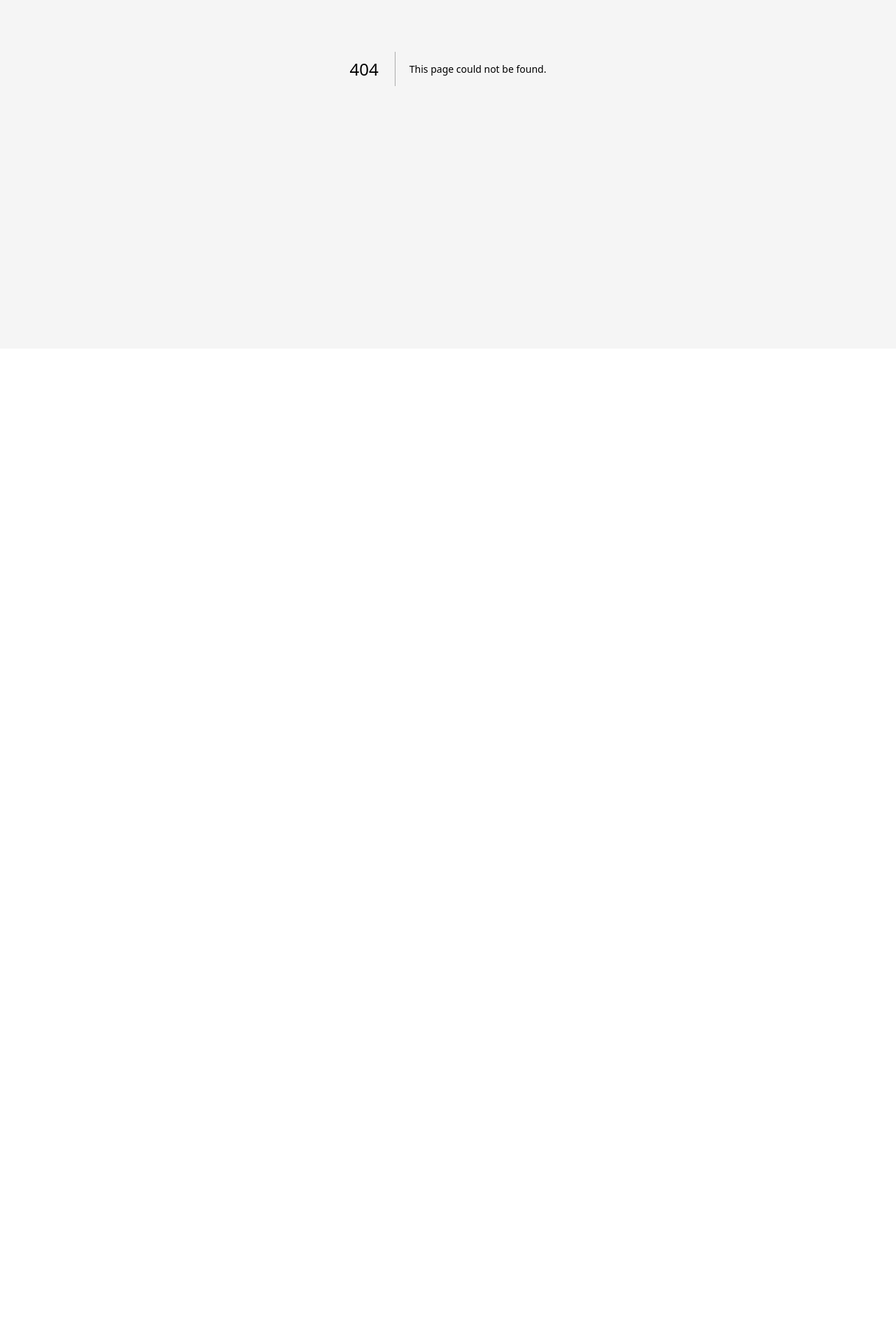
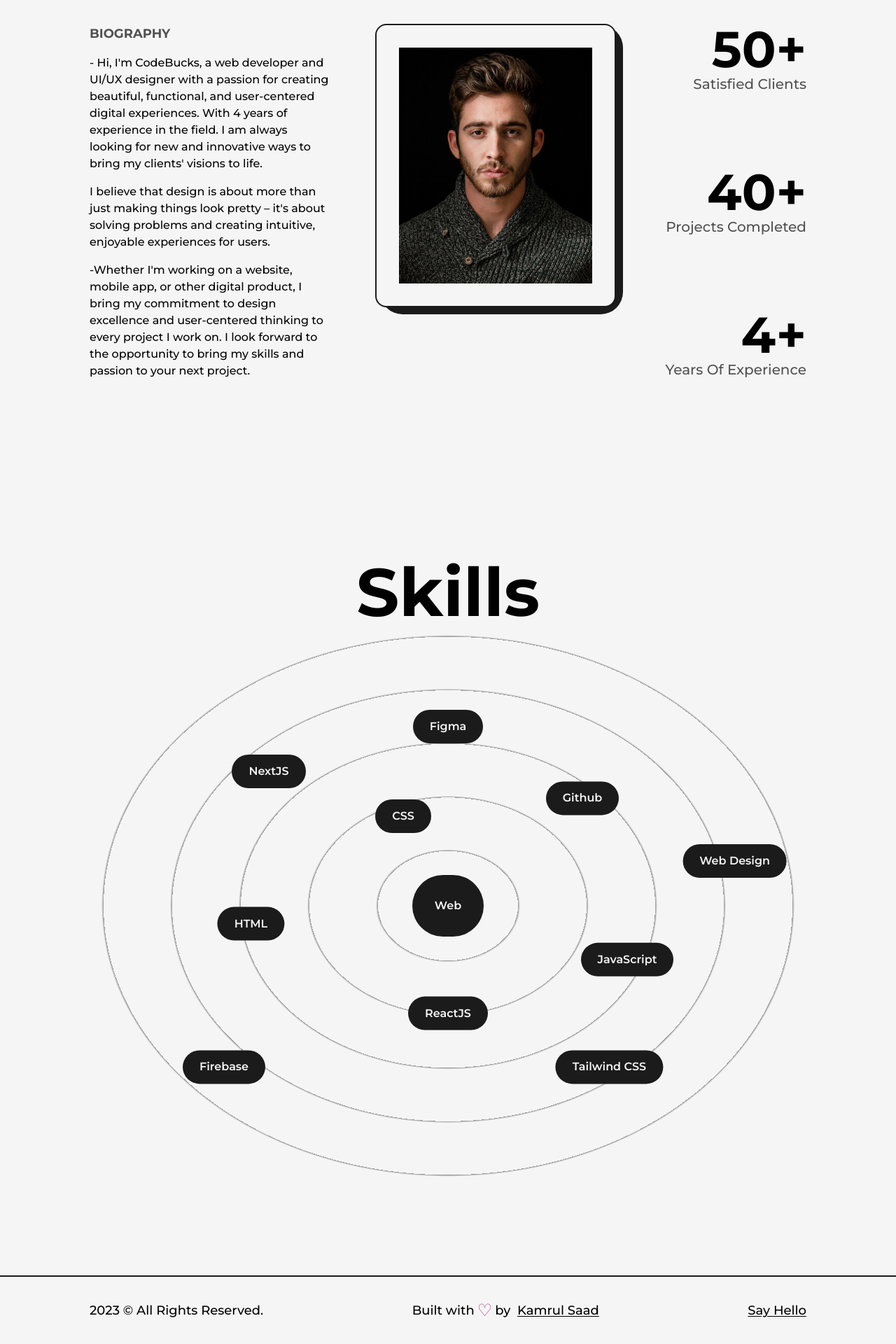
Before and after one commit to kamrulsaad/portfolio, a Next.js app: page /about in a window 1280 px wide. Before the commit this address had no page. Shown: the part 390-2310 px from the top of the page at 70% size. Before the commit the page ends 888 px from the top, so only its background shows below. Built offline with nearby package versions, Linux system fonts and the light colour scheme.

Commit message:
Added solar system like animation in about page

```diff
--- /dev/null
+++ b/src/components/Footer.js
@@ -0,0 +1,22 @@
+import React from 'react'
+import Layout from './Layout'
+import Link from 'next/link'
+
+const Footer = () => {
+    return (
+        <footer className='w-full border-t-2 border-solid border-dark font-medium text-lg'>
+            <Layout className='py-8 flex items-center justify-between'>
+                <span>{new Date().getFullYear()} &copy; All Rights Reserved.</span>
+                <div className='flex items-center'>
+                    Built with <span className='
+                text-primary text-2xl px-1
+                '> &#9825; </span>
+                    by &nbsp; <Link className='underline underline-offset-2' href={'https://devdreaming.com'}>Kamrul Saad</Link>
+                </div>
+                <Link href={'/'} target='_blank' className='underline underline-offset-2'>Say Hello</Link>
+            </Layout>
+        </footer>
+    )
+}
+
+export default Footer
--- /dev/null
+++ b/src/components/HireMe.js
@@ -0,0 +1,21 @@
+import React from 'react'
+import { CircularText } from './Icons'
+import Link from 'next/link'
+
+const HireMe = () => {
+    return (
+        <div className='fixed left-4 bottom-4 flex justify-center items-center overflow-hidden'>
+            <div
+                className='w-48 h-auto flex items-center justify-center relative'
+            >
+                <CircularText className={"fill-dark animate-spin-slow"} />
+
+                <Link className='flex items-center justify-center absolute left-1/2 top-1/2 -translate-x-1/2 -translate-y-1/2 bg-dark text-light shadow-md border border-solid border-dark w-20 h-20 rounded-full font-semibold hover:bg-light hover:text-dark' href='mailto:skamrul2680@gmail.com'>
+                    Hire Me
+                </Link>
+            </div>
+        </div>
+    )
+}
+
+export default HireMe
--- /dev/null
+++ b/src/components/Skills.js
@@ -0,0 +1,48 @@
+import React from 'react'
+import { motion } from 'framer-motion'
+
+const Skill = ({ name, x, y }) => {
+    return (
+        <motion.div className='flex items-center justify-center rounded-full font-semibold bg-dark text-light py-3 px-6 shadow-dark cursor-pointer absolute'
+            whileHover={{ scale: 1.1 }}
+            initial={{ x: 0, y: 0 }}
+            whileInView={{ x: x, y: y }}
+            transition={{ duration: 1.5 }}
+            viewport={{ once: true }}
+        >
+            {name}
+        </motion.div>
+    )
+}
+
+const Skills = () => {
+    return (
+        <>
+            <h2 className='font-bold text-8xl mt-64 w-full text-center'>
+                Skills
+            </h2>
+            <div className='w-full h-screen relative flex items-center justify-center rounded-full bg-circularLight'>
+
+                <motion.div className='flex items-center justify-center rounded-full font-semibold bg-dark text-light p-8 shadow-dark cursor-pointer'
+                    whileHover={{ scale: 1.1 }}
+                >
+                    Web
+                </motion.div>
+
+                <Skill name='CSS' x={'-5vw'} y={'-10vw'} />
+                <Skill name='HTML' x={'-22vw'} y={'2vw'} />
+                <Skill name='JavaScript' x={'20vw'} y={'6vw'} />
+                <Skill name='ReactJS' x={'0vw'} y={'12vw'} />
+                <Skill name='NextJS' x={'-20vw'} y={'-15vw'} />
+                <Skill name='Github' x={'15vw'} y={'-12vw'} />
+                <Skill name='Web Design' x={'32vw'} y={'-5vw'} />
+                <Skill name='Figma' x={'0vw'} y={'-20vw'} />
+                <Skill name='Firebase' x={'-25vw'} y={'18vw'} />
+                <Skill name='Tailwind CSS' x={'18vw'} y={'18vw'} />
+
+            </div>
+        </>
+    )
+}
+
+export default Skills
--- a/src/pages/_app.js
+++ b/src/pages/_app.js
@@ -1,3 +1,4 @@
+import Footer from '@/components/Footer'
 import Navbar from '@/components/Navbar'
 import '@/styles/globals.css'
 import { Montserrat } from 'next/font/google'
@@ -18,6 +19,7 @@ export default function App({ Component, pageProps }) {
       <main className={`font-mont bg-light w-full min-h-screen ${montserrat.variable}`}>
         <Navbar />
         <Component {...pageProps} />
+        <Footer />
       </main>
     </>
   )
--- /dev/null
+++ b/src/pages/about.js
@@ -0,0 +1,108 @@
+import AnimatedText from '@/components/AnimatedText'
+import Layout from '@/components/Layout'
+import Head from 'next/head'
+import React, { useEffect, useRef } from 'react'
+import Image from 'next/image'
+import profilePic from '../../public/images/profile/developer-pic-2.jpg'
+import { useInView, useMotionValue, useSpring } from 'framer-motion'
+import Skills from '@/components/Skills'
+
+const AnimatedNumbers = ({ value }) => {
+
+    const ref = useRef(null)
+
+    const motionValue = useMotionValue(0)
+    const springValue = useSpring(motionValue, { duration: 3000 })
+    const isInView = useInView(ref, { once: true })
+
+    useEffect(() => {
+        if (isInView) {
+            motionValue.set(value)
+        }
+    }, [isInView, value, motionValue])
+
+    useEffect(() => {
+        springValue.on('change', (latest) => {
+            if (ref.current && latest.toFixed(0) <= value) {
+                ref.current.textContent = latest.toFixed(0)
+            }
+        })
+    }, [springValue, value])
+
+    return (
+        <span ref={ref}></span>
+    )
+}
+
+const about = () => {
+    return (
+        <>
+            <Head>
+                <title>About | Kamrul Saad</title>
+                <meta name="description" content="Learn more about Kamrul Saad" />
+            </Head>
+            <main className='flex w-full flex-col items-center justify-center'>
+                <Layout className='pt-16'>
+                    <AnimatedText className='mb-16' text={"Passion Fuels Purpose"}></AnimatedText>
+                    <div className='grid w-full grid-cols-8 gap-16'>
+                        <div className='col-span-3 flex flex-col items-start justify-start'>
+                            <h2 className='mb-4 text-lg font-bold uppercase text-dark opacity-75'>Biography</h2>
+                            <p className='font-medium'>
+                                - Hi, I'm CodeBucks, a web developer and UI/UX designer with a passion for creating beautiful, functional,
+                                and user-centered digital experiences. With 4 years of experience in the field. I am always looking for
+                                new and innovative ways to bring my clients' visions to life.
+                            </p>
+                            <p className='font-medium my-4'> I believe that design is about more than just making things look pretty – it's about solving problems and
+                                creating intuitive, enjoyable experiences for users.
+                            </p>
+                            <p className='font-medium'>
+                                -Whether I'm working on a website, mobile app, or
+                                other digital product, I bring my commitment to design excellence and user-centered thinking to
+                                every project I work on. I look forward to the opportunity to bring my skills and passion to your next project.
+                            </p>
+                        </div>
+
+                        <div className='col-span-3 relative h-max rounded-2xl border-2 border-solid border-dark bg-light p-8'>
+                            <div className='absolute top-0 -right-3 -z-10 w-[102%] h-[103%] rounded-[2rem] bg-dark' />
+                            <Image src={profilePic} alt='Kamrul Saad' className="w-full h-auto" />
+                        </div>
+
+                        <div className='col-span-2 flex flex-col items-end justify-between'>
+                            <div className='flex flex-col items-end justify-center '>
+                                <span className='text-7xl font-bold  inline-block'>
+                                    <AnimatedNumbers value={50} />
+                                    +
+                                </span>
+                                <h2 className='text-xl font-medium capitalize text-dark/75'>
+                                    Satisfied Clients
+                                </h2>
+                            </div>
+                            <div className='flex flex-col items-end justify-center '>
+                                <span className='text-7xl font-bold  inline-block'>
+                                    <AnimatedNumbers value={40} />
+                                    +
+                                </span>
+                                <h2 className='text-xl font-medium capitalize text-dark/75'>
+                                    Projects Completed
+                                </h2>
+                            </div>
+                            <div className='flex flex-col items-end justify-center '>
+                                <span className='text-7xl font-bold  inline-block'>
+                                    <AnimatedNumbers value={4} />
+                                    +
+                                </span>
+                                <h2 className='text-xl font-medium capitalize text-dark/75'>
+                                    Years of Experience
+                                </h2>
+                            </div>
+                        </div>
+                    </div>
+
+                    <Skills></Skills>
+                </Layout>
+            </main>
+        </>
+    )
+}
+
+export default about
--- a/src/pages/index.js
+++ b/src/pages/index.js
@@ -5,6 +5,8 @@ import profilePic from '../../public/images/profile/developer-pic-1.png'
 import AnimatedText from '@/components/AnimatedText'
 import Link from 'next/link'
 import { LinkArrow } from '@/components/Icons'
+import HireMe from '@/components/HireMe'
+import LightBulb from '../../public/images/svgs/miscellaneous_icons_1.svg'
 
 export default function Home() {
   return (
@@ -30,7 +32,7 @@ export default function Home() {
                   className='flex items-center bg-dark text-light p-2.5 px-6 rounded-lg text-lg font-semibold  hover:bg-light hover:text-dark transition duration-300 ease-in-out mr-4 border-solid border-trasparent border-2 hover:border-dark'
                   download={true}
                 >Resume
-                <LinkArrow className={'h-6 w-6 ml-2'} />
+                  <LinkArrow className={'h-6 w-6 ml-2'} />
                 </Link>
                 <Link href='mailto:skamrul2680@gmail.com'
                   target='_blank'
@@ -40,6 +42,10 @@ export default function Home() {
             </div>
           </div>
         </Layout>
+        <HireMe />
+        <div className='absolute right-8 bottom-8 inline-block w-24'>
+          <Image src={LightBulb} alt='Kamrul Saad' className="w-full h-auto" />
+        </div>
       </main>
     </>
   )
--- a/tailwind.config.js
+++ b/tailwind.config.js
@@ -17,6 +17,12 @@ module.exports = {
         light: "#f5f5f5",
         primary: "#B63E96",
         primaryDark: "#58E6D9",
+      },
+      animation: {
+        'spin-slow': 'spin 15s linear infinite',
+      },
+      backgroundImage: {
+        circularLight: 'repeating-radial-gradient(rgba(0,0,0,0.4) 2px, #f5f5f5 5px, #f5f5f5 100px)'
       }
     },
   },
```
